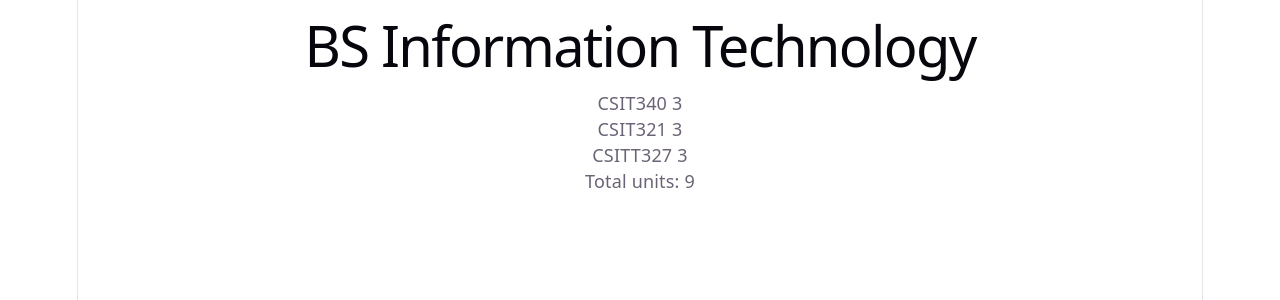
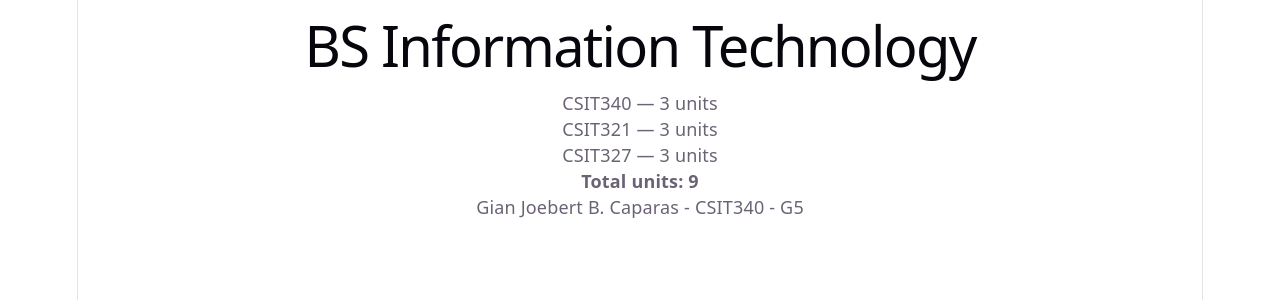
Before and after one commit to Gian-Caparas/CSIT340G5-Lab3-Caparas, a React (Vite) app: page / in a window 1280 px wide. Shown: the top 300 px of the page. Built offline with nearby package versions, Linux system fonts and the light colour scheme.

Commit message:
1.5: course information step 5

```diff
--- a/src/App.jsx
+++ b/src/App.jsx
@@ -5,7 +5,7 @@ const Header = (props) => {
 const Part = (props) => {
   return (
     <p>
-      {props.part.name} {props.part.units}
+      {props.part.name} — {props.part.units} units
     </p>
   )
 }
@@ -23,19 +23,27 @@ const Content = (props) => {
 const Total = (props) => {
   return (
     <p>
-      Total units:
-      {' '}
-      {props.parts[0].units +
+      <strong>
+        Total units: {props.parts[0].units +
           props.parts[1].units +
           props.parts[2].units}
+      </strong>
     </p>
   )
 }
 
+const Footer = (props) => {
+  return (
+    <footer>
+      <p>{props.name} - {props.courseCode} - {props.section}</p>
+    </footer>
+  )
+}
+
 const App = () => {
-  const course = 'BS Information Technology'
-
-  const parts = [
+  const course = {
+    name: 'BS Information Technology',
+    parts: [
       {
         name: 'CSIT340',
         units: 3
@@ -45,16 +53,23 @@ const App = () => {
         units: 3
       },
       {
-      name: 'CSITT327',
+        name: 'CSIT327',
         units: 3
       }
     ]
+  }
 
   return (
     <div>
-      <Header course={course} />
-      <Content parts={parts} />
-      <Total parts={parts} />
+      <Header course={course.name} />
+      <Content parts={course.parts} />
+      <Total parts={course.parts} />
+
+      <Footer
+        name="Gian Joebert B. Caparas"
+        courseCode="CSIT340"
+        section="G5"
+      />
     </div>
   )
 }
```
Lines whose indentation alone changed are shown as unchanged.
